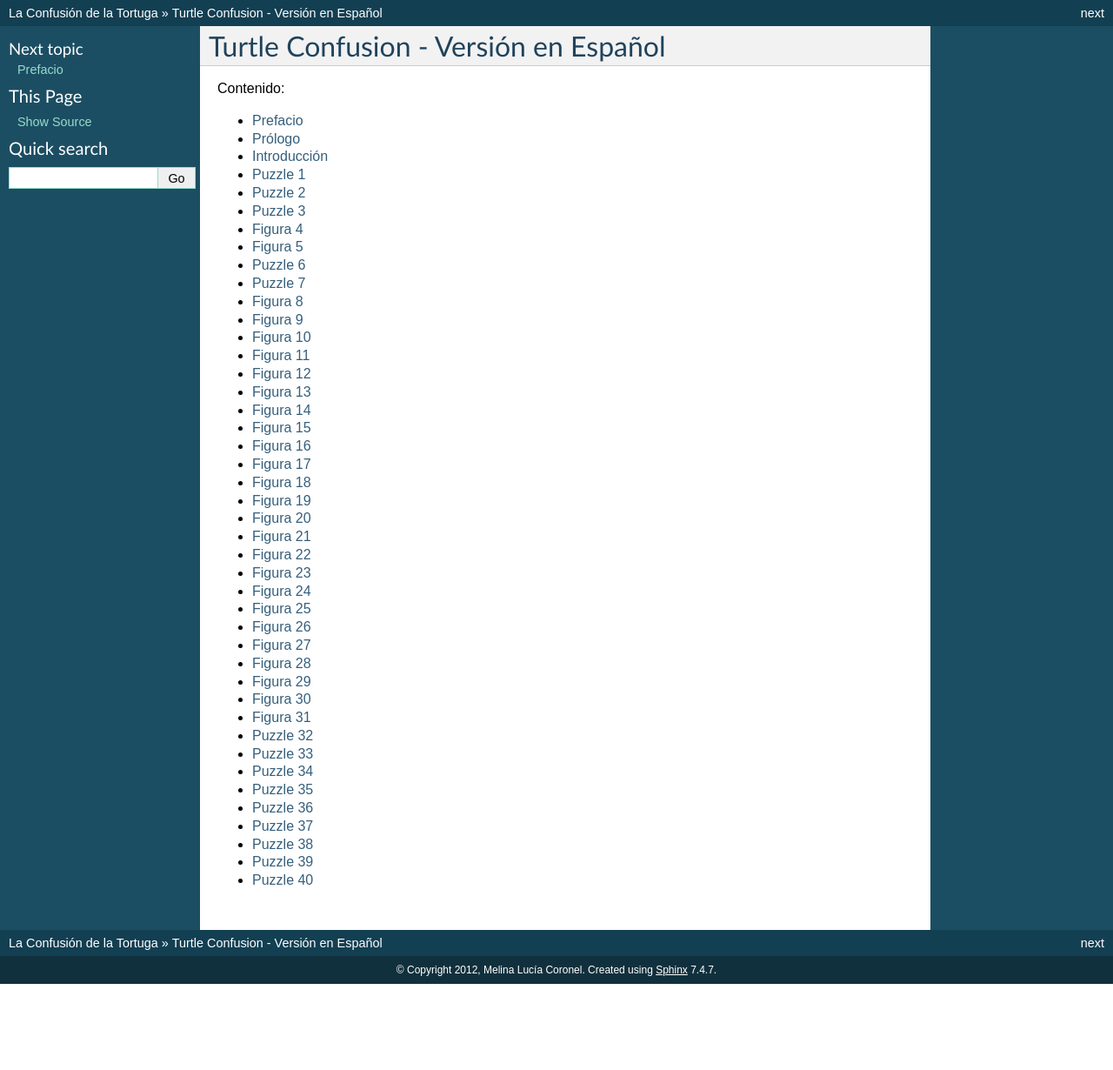
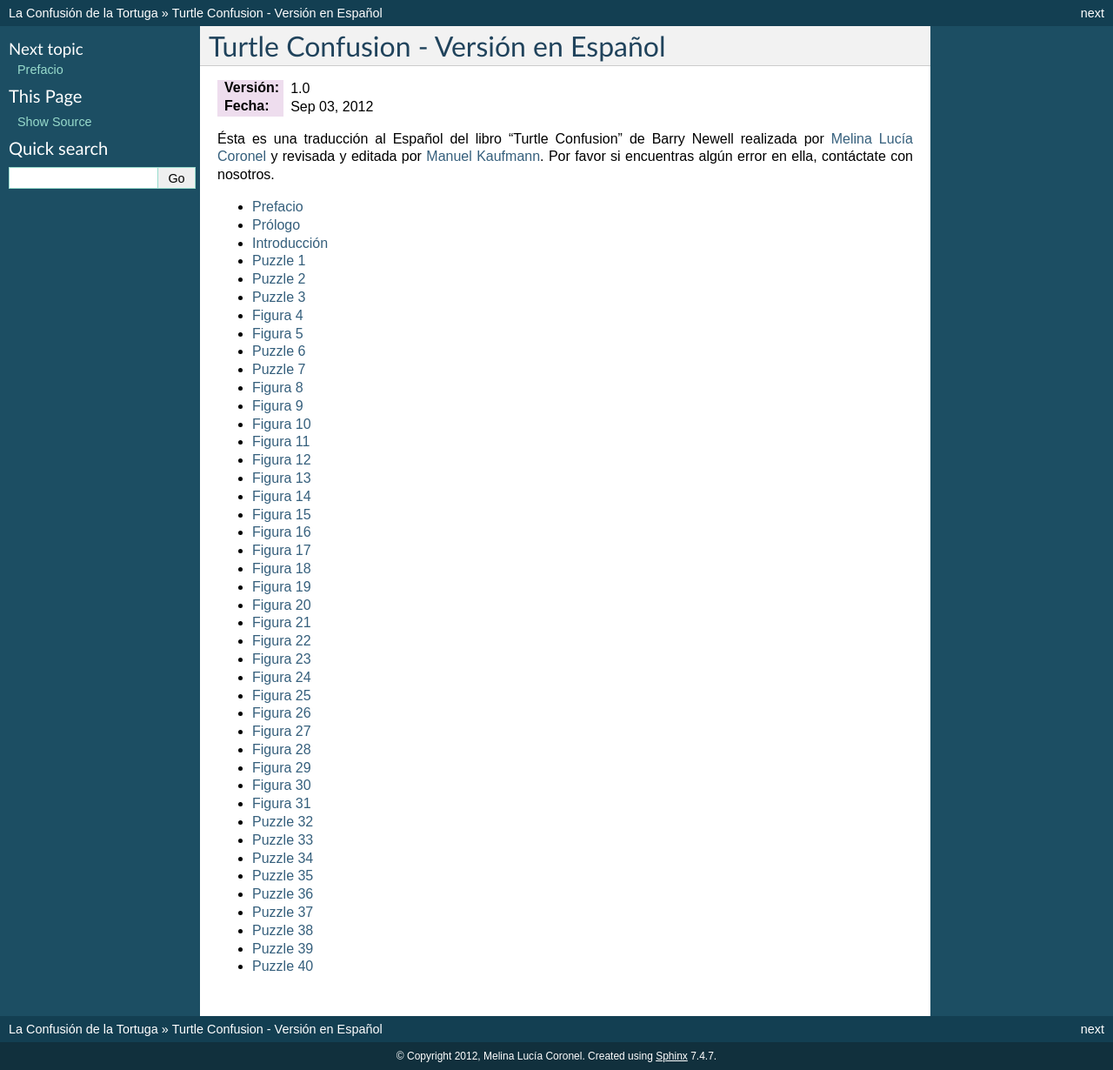
Before and after one commit to humitos/turtle-confusion-es, a Sphinx documentation site: the page built from docs/index.rst, in a window 1280 px wide. Shown: the whole page at 87% size. Built offline with Sphinx 7.4.7, drawn with Linux system fonts in a browser that asks for light colours; before the commit the page ends 1131 px from its top, so only the background shows below that.

Commit message:
Introduction in the index

```diff
--- a/docs/index.rst
+++ b/docs/index.rst
@@ -4,7 +4,16 @@
 Turtle Confusion - Versión en Español
 =====================================
 
-Contenido:
+:Versión: |version|
+:Fecha: |today|
+
+.. We are asking to the author about the License of this Translation.
+.. :Copyright:
+
+Ésta es una traducción al Español del libro "Turtle Confusion" de Barry Newell realizada por `Melina Lucía Coronel`_ y revisada y editada por `Manuel Kaufmann`_. Por favor si encuentras algún error en ella, contáctate con nosotros.
+
+.. _Melina Lucía Coronel: melina_coronel@yahoo.com.ar
+.. _Manuel Kaufmann: humitos@gmail.com
 
 .. toctree::
    :maxdepth: 2
```
